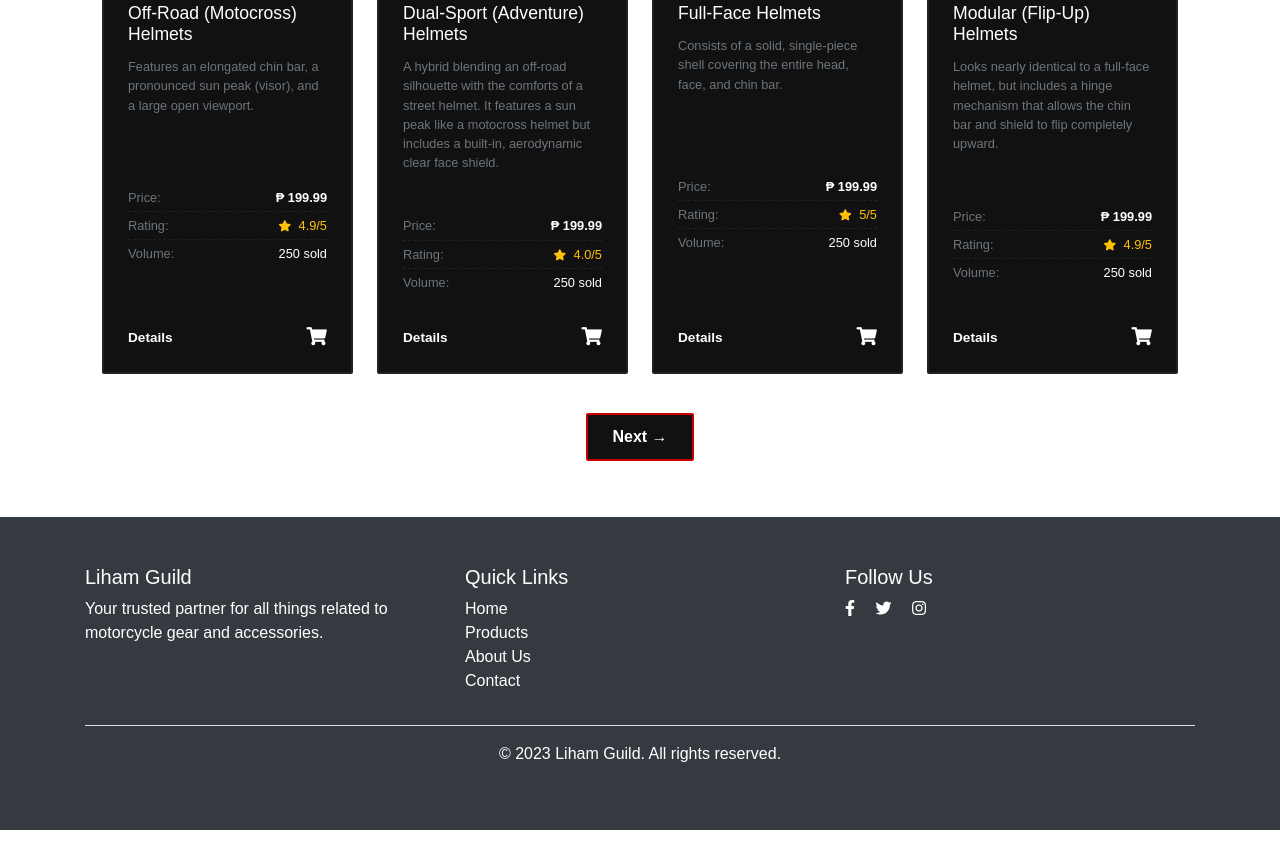
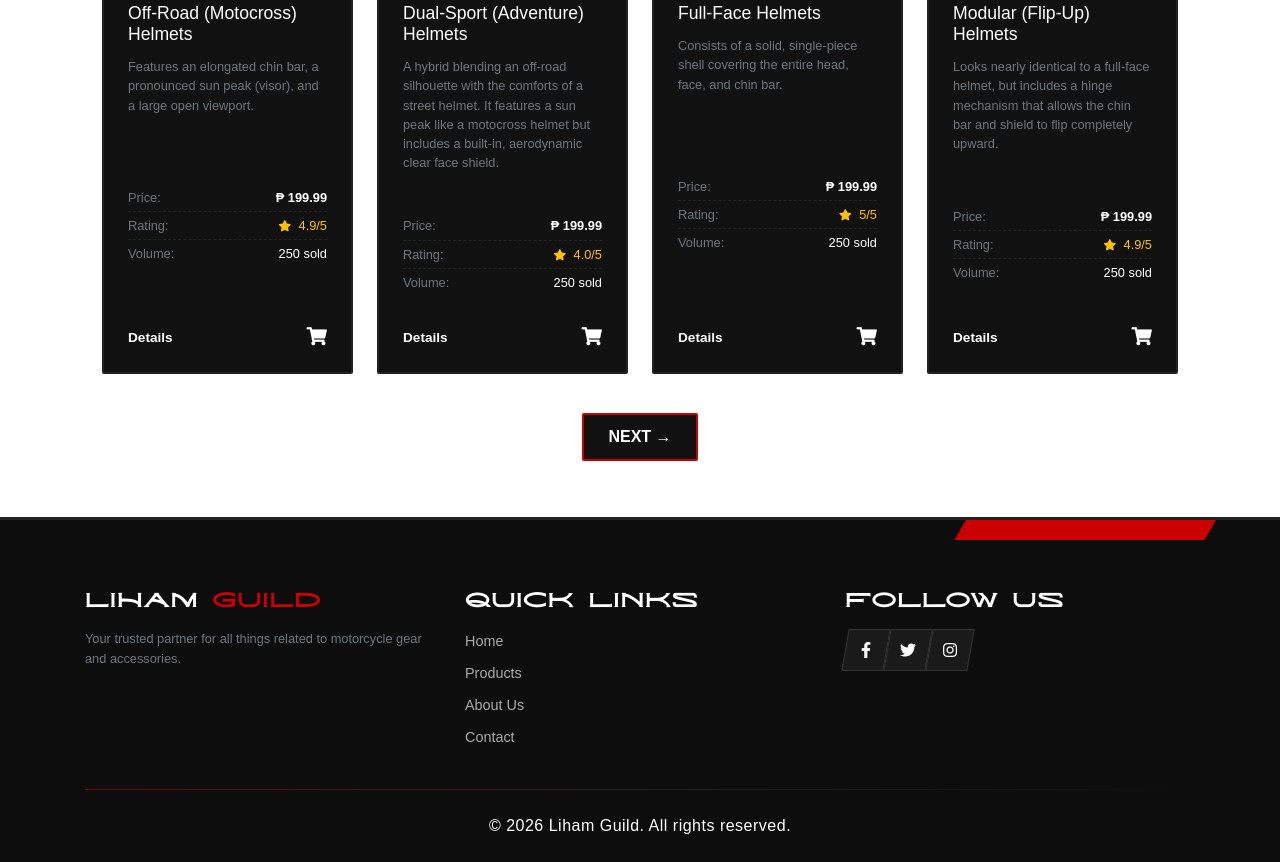
Before and after one commit to cuananarjayca-source/cuanan-mte-s81, a website: page index.html in a window 1280 px wide. Shown: the part 2257-3119 px from the top of the page. Before the commit the page ends 3087 px from the top, so only its background shows below. Drawn offline with nearby package versions, Linux system fonts and the light colour scheme.

Commit message:
Adding footer

```diff
--- a/css/style.css
+++ b/css/style.css
@@ -431,7 +431,7 @@ h2 {
     border: 2px solid #cc0000;
     color: #ffffff;
     font-weight: bold;
-    text-uppercase: uppercase;
+    text-transform: uppercase;
     border-radius: 2px;
     padding: 10px 24px;
     transition: all 0.3s ease;
@@ -462,6 +462,89 @@ h2 {
 .product-card .card-link:hover { color: #cc0000; }
 .product-card .cart-btn:hover { color: #ffffff; transform: scale(1.25) rotate(-5deg); }
 
+/* =========================================
+   Gaming Footer Styles (Liham Guild Theme)
+   ========================================= */
+
+.guild-footer {
+    background-color: #0d0d0d; /* Slightly darker than cards for visual depth */
+    color: #ffffff;
+    border-top: 3px solid #222222;
+}
+
+/* Sharp geometric ribbon cutting into the section above it */
+.footer-top-angle {
+    position: absolute;
+    top: -20px;
+    right: 5%;
+    width: 250px;
+    height: 40px;
+    background-color: #cc0000; /* Theme Red */
+    transform: skewX(-30deg);  /* Matches hero skew perfectly */
+    z-index: 1;
+}
+
+.text-red-accent {
+    color: #cc0000;
+}
+
+.footer-heading {
+    font-family: 'Liham-Canva', serif;
+    font-size: 1.1rem;
+    letter-spacing: 1.5px;
+    color: #ffffff;
+}
+
+.z-index-2 {
+    z-index: 2;
+}
+
+/* --- Smooth Flow Navigation Links --- */
+.footer-links-list a {
+    color: #aaaaaa;
+    font-size: 0.9rem;
+    display: inline-block;
+    transition: color 0.3s ease, transform 0.3s cubic-bezier(0.25, 1, 0.5, 1);
+}
+
+.footer-links-list a:hover {
+    color: #cc0000;
+    transform: translateX(6px); /* Nudges text right smoothly on hover */
+}
+
+/* --- Angular Social Buttons --- */
+.social-icon-box {
+    width: 42px;
+    height: 42px;
+    background-color: #1a1a1a;
+    border: 1px solid #333333;
+    color: #ffffff;
+    text-decoration: none;
+    transform: skewX(-10deg); /* Aggressive mechanical box styling */
+    transition: all 0.3s cubic-bezier(0.25, 1, 0.5, 1);
+}
+
+/* Correct icon tilt inside skewed container */
+.social-icon-box i {
+    transform: skewX(10deg);
+}
+
+.social-icon-box:hover {
+    background-color: #cc0000;
+    border-color: #cc0000;
+    color: #ffffff;
+    transform: translateY(-4px) skewX(-10deg); /* Lifts up organically */
+}
+
+/* --- Decorative Details --- */
+.footer-separator {
+    height: 1px;
+    background: linear-gradient(90deg, rgba(204,0,0,0.5) 0%, rgba(34,34,34,1) 50%, rgba(34,34,34,0) 100%);
+}
+
+.copyright-text {
+    letter-spacing: 0.5px;
+}
 
 
 /* =========================================
--- a/index.html
+++ b/index.html
@@ -29,7 +29,7 @@
                             <a class="nav-link" href="#"><span class="unskew">HOME</span></a>
                         </li>
                         <li class="nav-item">
-                            <a class="nav-link" href="#"><span class="unskew">SHOPS</span></a>
+                            <a class="nav-link" href="#products-section"><span class="unskew">SHOPS</span></a>
                         </li>
                         <li class="nav-item">
                             <a class="nav-link" href="#"><span class="unskew">REVIEW</span></a>
@@ -114,7 +114,7 @@
 <!-- End of Sales & Promotions Section -->
 
 <!-- Cards or Headings Section -->
-<div class="container py-5 section-slider">
+<div class="container py-5 section-slider" id="products-section">
     <h2 class="text-center mb-4">Liham <span class="text-dark">Products</span></h2>
 
     <!-- Hidden State Controllers -->
@@ -469,39 +469,54 @@
 <!-- End of Cards or Headings Section -->
 
 <!-- Footer Section -->
-<footer class="bg-dark text-white py-5">
-    <div class="container">
-        <div class="row">
+<footer class="guild-footer position-relative overflow-hidden pt-5 pb-4">
+    <!-- Geometric Angled Top Cut matching your hero skews -->
+    <div class="footer-top-angle"></div>
+
+    <div class="container position-relative z-index-2 mt-4">
+        <div class="row gy-4">
+            <!-- Brand Section -->
             <div class="col-md-4">
-                <h5>Liham Guild</h5>
-                <p>Your trusted partner for all things related to motorcycle gear and accessories.</p>
+                <h5 class="text-uppercase font-weight-bold tracking-wider footer-heading mb-3">
+                    Liham <span class="text-red-accent">Guild</span>
+                </h5>
+                <p class="text-muted small lh-lg">Your trusted partner for all things related to motorcycle gear and accessories.</p>
             </div>
+
+            <!-- Links Section -->
             <div class="col-md-4">
-                <h5>Quick Links</h5>
-                <ul class="list-unstyled">
-                    <li><a href="#" class="text-white">Home</a></li>
-                    <li><a href="#" class="text-white">Products</a></li>
-                    <li><a href="#" class="text-white">About Us</a></li>
-                    <li><a href="#" class="text-white">Contact</a></li>
+                <h5 class="text-uppercase font-weight-bold tracking-wider footer-heading mb-3">Quick Links</h5>
+                <ul class="list-unstyled footer-links-list">
+                    <li class="mb-2"><a href="#" class="text-decoration-none">Home</a></li>
+                    <li class="mb-2"><a href="#" class="text-decoration-none">Products</a></li>
+                    <li class="mb-2"><a href="#" class="text-decoration-none">About Us</a></li>
+                    <li class="mb-2"><a href="#" class="text-decoration-none">Contact</a></li>
                 </ul>
             </div>
+
+            <!-- Socials Section -->
             <div class="col-md-4">
-                <h5>Follow Us</h5>
-                <div class="social-icons">
-                    <a href="#" class="text-white mr-3"><i class="fab fa-facebook-f"></i></a>
-                    <a href="#" class="text-white mr-3"><i class="fab fa-twitter"></i></a>
-                    <a href="#" class="text-white mr-3"><i class="fab fa-instagram"></i></a>
+                <h5 class="text-uppercase font-weight-bold tracking-wider footer-heading mb-3">Follow Us</h5>
+                <div class="social-flex d-flex gap-3">
+                    <a href="#" class="social-icon-box d-flex align-items-center justify-content-center"><i class="fab fa-facebook-f"></i></a>
+                    <a href="#" class="social-icon-box d-flex align-items-center justify-content-center"><i class="fab fa-twitter"></i></a>
+                    <a href="#" class="social-icon-box d-flex align-items-center justify-content-center"><i class="fab fa-instagram"></i></a>
                 </div>
             </div>
         </div>
-        <hr class="bg-light">
+
+        <!-- Custom Accent Separator Line -->
+        <div class="footer-separator my-4"></div>
+
+        <!-- Bottom Bar -->
         <div class="row">
             <div class="col-md-12 text-center">
-                <p>&copy; 2023 Liham Guild. All rights reserved.</p>
+                <p class="copyright-text mb-0">&copy; 2026 Liham Guild. All rights reserved.</p>
             </div>
         </div>
     </div>
 </footer>
+
 
 <!-- Bootstrap 5 JS -->
     <script src="https://cdn.jsdelivr.net/npm/@popperjs/core@2.9.3/dist/umd/popper.min.js"></script>
```
